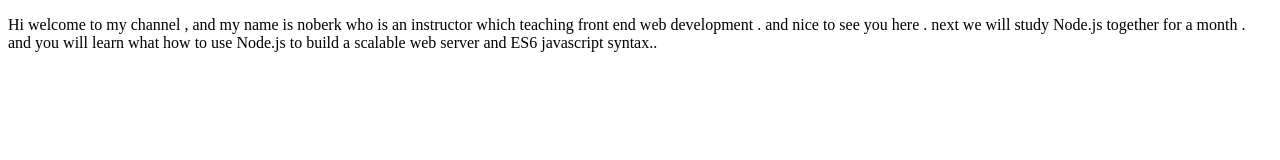
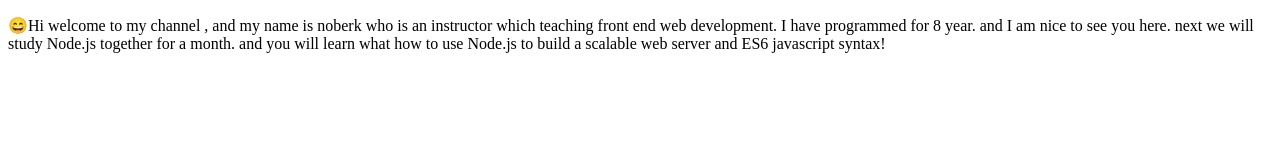
Before and after one commit to noberk/The-Road-of-Node, a website: page Lesson1/index.html in a window 1280 px wide. Drawn offline with Linux system fonts and the light colour scheme.

Commit message:
revise lession 1

```diff
--- a/Lesson1/index.html
+++ b/Lesson1/index.html
@@ -10,7 +10,7 @@
 
 <body>
           <p>
-                    Hi welcome to my channel , and my name is noberk who is an instructor which teaching front end web development . and nice to see you here . next we will study Node.js together for a month . and you will learn what how to use Node.js to build a scalable web server and ES6 javascript syntax..
+                    😄Hi welcome to my channel , and my name is noberk who is an instructor which teaching front end web development. I have programmed for 8 year. and I am nice to see you here. next we will study Node.js together for a month. and you will learn what how to use Node.js to build a scalable web server and ES6 javascript syntax!
           </p>
 
 </body>
```
